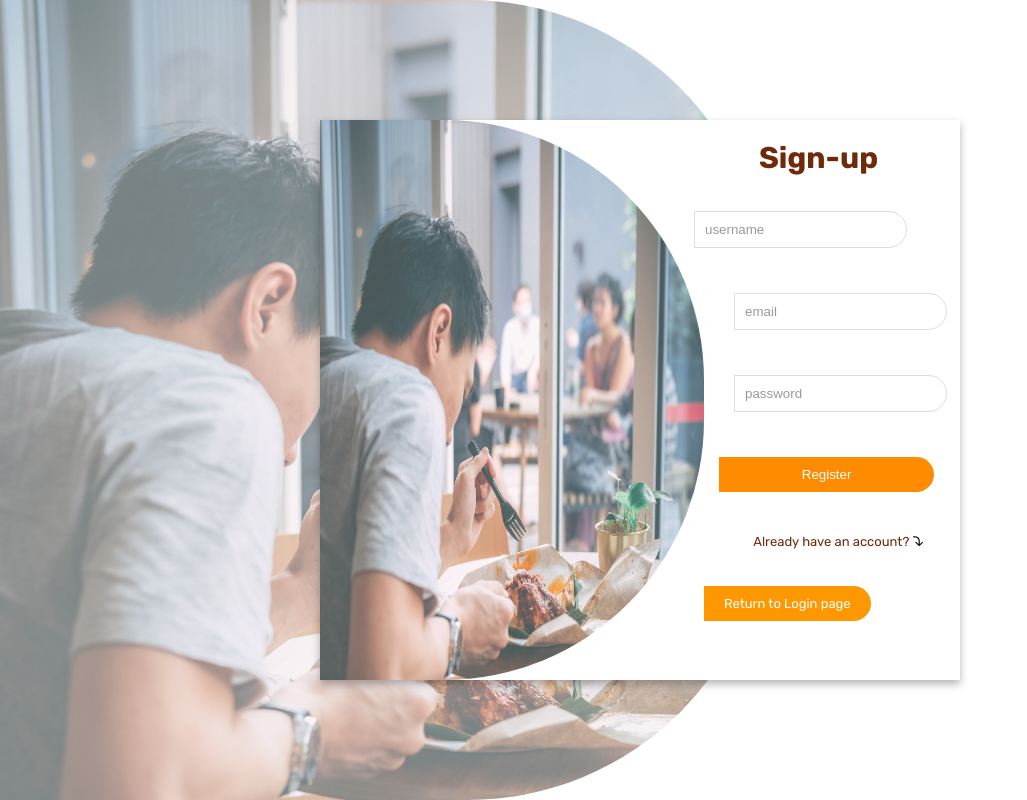
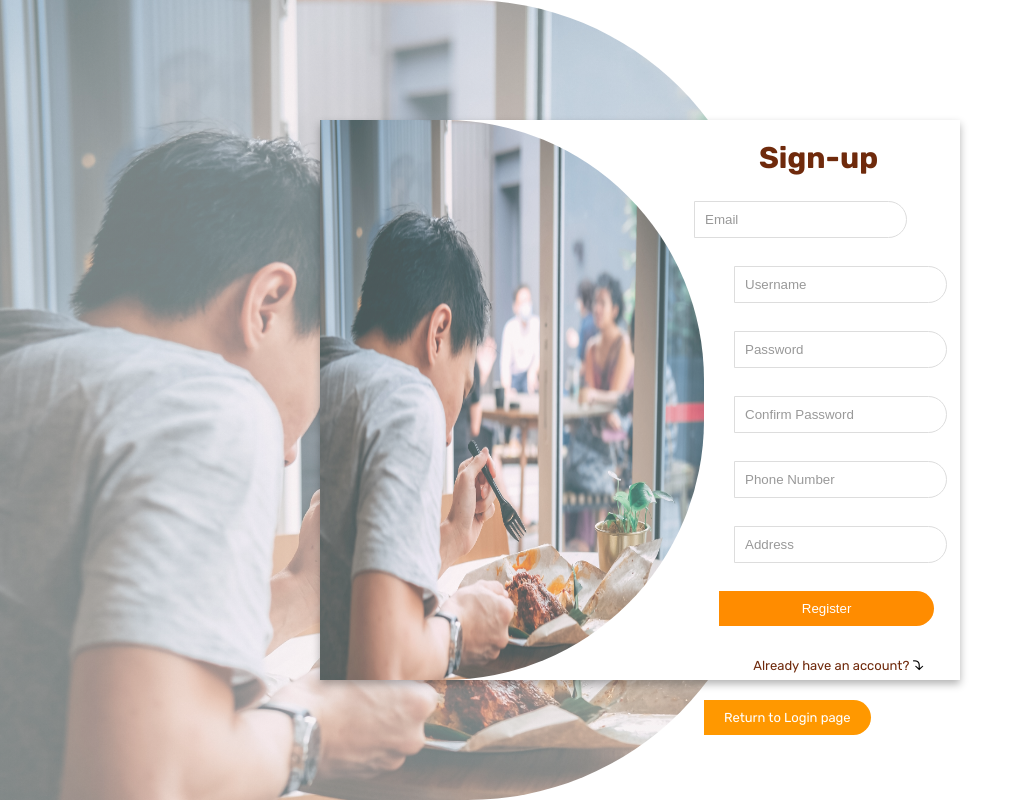
Before and after one commit to OlaoluOfficial/food_delivery_app, a React (Create React App) app in the folder frontend/client/: page /register in a window 1280 px wide. Shown: the whole page, without its empty margins (0-1027 px from the left). Built offline with nearby package versions, Linux system fonts and the light colour scheme.

Commit message:
implemented zod validation for both login and signup

```diff
--- a/frontend/client/src/restaurant/landingPage.js
+++ b/frontend/client/src/restaurant/landingPage.js
@@ -1,7 +1,7 @@
 import React, { useState, useEffect } from "react";
 import "./landingPage.css";
-import data from "./data.json"
-import {FaTrash, FaPen} from 'react-icons/fa'
+import { FaTrash, FaPen } from 'react-icons/fa'
+import {useForm} from "react-hook-form"
 
 const RestaurantLandingPage = () => {
   const [foods, setFoods] = useState([]);
@@ -10,20 +10,20 @@ const RestaurantLandingPage = () => {
   const [minPrice, setMinPrice] = useState("");
   const [image, setImage] = useState(null);
   const [desc, setDesc] = useState("");
+  // const {register} = useform()
 
   const fetchFoods = async () => {
-    // try {
-    //   const response = await fetch("");
-    //   if (response.ok) {
-    //     const data = await response.json();
-    //     setFoods(data);
-    //   } else {
-    //     console.error("Failed to fetch data from the database");
-    //   }
-    // } catch (error) {
-    //   console.error("Error:", error);
-    // }
-    setFoods(data)
+    try {
+      const response = await fetch("http://localhost:2300/api/v1/products");
+      if (response.ok) {
+        const data = await response.json();
+        setFoods(data.data);
+      } else {
+        console.error("Failed to fetch data from the database");
+      }
+    } catch (error) {
+      console.error("Error:", error);
+    }
   };
   useEffect(() => {
     // Simulated API endpoint for fetching data from the database
@@ -54,25 +54,25 @@ const RestaurantLandingPage = () => {
     formData.append("description", desc);
     console.log(formData)
 
-    // try {
-    //   // Simulate API request using fetch or Axios
-    //   const response = await fetch("YOUR_API_ENDPOINT", {
-    //     method: "POST",
-    //     body: formData,
-    //   });
+    try {
+      // Simulate API request using fetch or Axios
+      const response = await fetch("http://localhost:2300/api/v1/products", {
+        method: "POST",
+        body: formData,
+      });
 
-    //   if (response.ok) {
-    //     console.log("Data successfully uploaded to the database");
-    //     // Refetch the updated list of foods
-    //     fetchFoods();
-    //   } else {
-    //     console.error("Failed to upload data to the database");
-    //     // Additional logic or feedback for failure
-    //   }
-    // } catch (error) {
-    //   console.error("Error:", error);
-    // }
-    setFoods([...foods, dataForm]);
+      if (response.ok) {
+        alert("Data successfully uploaded to the database");
+        // Refetch the updated list of foods
+        fetchFoods();
+      } else {
+        console.error("Failed to upload data to the database");
+        // Additional logic or feedback for failure
+      }
+    } catch (error) {
+      console.error("Error:", error);
+    }
+    // setFoods([...foods, dataForm]);
     console.log(foods)
   };
 
@@ -104,7 +104,12 @@ const RestaurantLandingPage = () => {
   return (
     <div className="restaurant-page-container">
       <h1>Restaurant Admin Page</h1>
-      <form onSubmit={handleSubmit}>
+      <form
+        onSubmit={handleSubmit}
+        action="/upload"
+        method="POST"
+        encType="multipart/form-data"
+      >
         <label>
           Food Name:
           <input
@@ -175,7 +180,7 @@ const RestaurantLandingPage = () => {
               ></FaPen>
               <FaTrash
                 className="click-order2-icon"
-                 onClick={() => handleDelete(food.id)}
+                onClick={() => handleDelete(food.id)}
               ></FaTrash>
             </div>
           </div>
--- a/frontend/client/src/users/components/loginPage.jsx
+++ b/frontend/client/src/users/components/loginPage.jsx
@@ -1,28 +1,52 @@
-import { useState, useContext } from "react";
+import { useState, useContext, useEffect } from "react";
 import { Link, useNavigate } from "react-router-dom";
 import UserContext from "../userContext";
 import loginImg from "../img/login-img.jpg";
+import axios from "axios";
+import { useForm } from "react-hook-form";
+import { z } from "zod";
+import { zodResolver } from "@hookform/resolvers/zod";
+import { FaEyeSlash, FaEye } from "react-icons/fa";
+
+const schema = z.object({
+  username: z
+    .string()
+    .min(3, { message: "Username must be at least 3 characters." }),
+  password: z
+    .string()
+    .min(8, { message: "Password must be at least 8 characters" }),
+});
 
 function LoginPage() {
-  const [username, setUsername] = useState("");
+  const [loginError, setLoginError] = useState(null);
   const [password, setPassword] = useState("");
-  const [validationError, setValidationError] = useState(null);
-  const [loginError, setLoginError] = useState(null);
   const { setUserInfo } = useContext(UserContext);
+  const [type, setType] = useState("password");
+  const [icon, setIcon] = useState(<FaEye className="icons" />);
   const navigate = useNavigate();
-  async function login(e) {
-    e.preventDefault();
-    const userData = { username, password };
+  const {
+    register,
+    handleSubmit,
+    formState: { errors, isValid },
+  } = useForm({ resolver: zodResolver(schema) });
 
-    // If data is valid, proceed with the registration logic
-    setValidationError(null);
+  //password toggle function
+  const handleToggle = () => {
+    if (type === "password") {
+      setIcon(<FaEyeSlash className="icons" />);
+      setType("text");
+    } else {
+      setIcon(<FaEye className="icons" />);
+      setType("password");
+    }
+  };
+
+  async function login(data) {
     try {
-      const response = await fetch("http://localhost:2300/api/v1/auth", {
-        method: "POST",
-        body: JSON.stringify(userData),
-        headers: { "Content-Type": "application/json" },
-        credentials: "include",
-      });
+      const response = await axios.post(
+        "http://localhost:2300/api/v1/auth/login",
+        data
+      );
       if (response.ok) {
         response.json().then((userInfo) => {
           setUserInfo(userInfo);
@@ -31,19 +55,19 @@ function LoginPage() {
         alert("Login successful!");
         navigate("/");
         // Reset the form and clear input fields
-        setUsername("");
-        setPassword("");
-        setValidationError("");
         setLoginError("");
       } else {
         // Registration failed, handle error response from the server
         const data = await response.json();
-        alert(data.error); // Display the error message sent by the server
+        alert(data.data.message); // Display the error message sent by the server
       }
     } catch (error) {
-      console.error("Error during login:", error);
+      if (error.response.status == 400) {
+        setLoginError(error.response.data.msg); // Set the registration error message
+      } else {
+        setLoginError("An error occurred, please try again later");
+      }
       // Handle other errors (e.g., network error)
-      setLoginError("An error occurred during login. Please try again later."); // Set the registration error message
     }
   }
   return (
@@ -52,27 +76,44 @@ function LoginPage() {
         <div className="login-img-box">
           <img src={loginImg} alt="login-img" className="login-img" />
         </div>
-        <form onSubmit={login} className="login-container">
+        <form onSubmit={handleSubmit(login)} className="login-container">
           <h2 className="log">Login 🔐</h2>
+          <div>
             <input
               className="input-name"
               type="text"
-            placeholder="username"
-            value={username}
+              placeholder="Username"
               id="logIn"
-            onChange={(e) => setUsername(e.target.value)}
+              {...register("username")}
             />
+            {errors.username && (
+              <p className="error">{errors.username.message}</p>
+            )}
+          </div>
+          <div className="Password-input-container">
             <input
               className="input-password"
-            type="password"
+              type={type}
               id="password"
-            placeholder="password"
-            value={password}
-            onChange={(e) => setPassword(e.target.value)}
+              placeholder="Password"
+              {...register("password")}
             />
-          {validationError && <span className="error">{validationError}</span>}
-          {loginError && <span className="error">{loginError}</span>}
-          <button className="btnLog">Login</button>
+            {icon && <div onClick={handleToggle}>{icon}</div>}
+            <div>
+              {errors.password && (
+                <p className="error password-error">
+                  {errors.password.message}
+                </p>
+              )}
+            </div>
+          </div>
+          {loginError && (
+            <span className="error password-error">{loginError}</span>
+          )}
+          {/* <button disabled={!isValid} type="submit" className={ isValid ? "btnLog" : "btnLog2" }>Login</button> */}
+          <button type="submit" className="btnLog">
+            Login
+          </button>
           <p className="register-question">
             Don't have an account? <span className="reg-arrow">⤵</span>
           </p>
--- a/frontend/client/src/users/components/registerPage.jsx
+++ b/frontend/client/src/users/components/registerPage.jsx
@@ -1,25 +1,44 @@
 import React, { useState } from "react";
 import { Link, useNavigate } from "react-router-dom";
 import loginImg from "../img/login-img.jpg";
+import { useForm } from "react-hook-form";
+import { z } from "zod";
+import { zodResolver } from "@hookform/resolvers/zod";
+
+const Schema = z.object({
+  email: z.string(),
+  password: z
+    .string()
+    .min(8, { message: "Password must be at least 8 characters" }),
+  username: z
+    .string()
+    .min(3, { message: "Username must be at least 3 characters." }),
+  tel: z
+    .number({invalid_type_error: "Phone Number is required"})
+    .min(11, { message: "Phone Number should be atleast 11 numbers" }),
+  address: z
+    .string()
+    .min(10, { message: "Address must be atleast 10 characters long" }),
+});
 
 function RegisterPage() {
-  const [username, setUsername] = useState("");
-  const [email, setEmail] = useState("");
   const [password, setPassword] = useState("");
+  const [confirmPassword, setConfirmPassword] = useState("");
+  const {
+    register,
+    handleSubmit,
+    formState: { errors, isValid },
+  } = useForm({ resolver: zodResolver(Schema) });
   const [validationError, setValidationError] = useState(null);
   const [registrationError, setRegistrationError] = useState(null);
   // const history = useHistory(); // Access the history object
   const navigate = useNavigate();
-  async function register(e) {
-    e.preventDefault();
-    const userData = { username, password, email };
 
-    // If data is valid, proceed with the registration logic
-    setValidationError(null);
+  async function signUp(data) {
     try {
-      const response = await fetch("http://localhost:2300/api/v1/auth", {
+      const response = await fetch("http://localhost:2300/api/v1/auth/signUp", {
         method: "POST",
-        body: JSON.stringify(userData),
+        body: JSON.stringify(data),
         headers: { "Content-Type": "application/json" },
       });
 
@@ -29,8 +48,7 @@ function RegisterPage() {
         // Optionally, redirect to the login page
         navigate("/login"); // Use navigate to redirect to '/login'
         // Reset the form and clear input fields
-        setUsername("");
-        setEmail("");
+
         setPassword("");
         setValidationError("");
         setRegistrationError("");
@@ -53,35 +71,76 @@ function RegisterPage() {
         <div className="login-img-box">
           <img src={loginImg} alt="login-img" className="login-img" />
         </div>
-        <form className="login-container" onSubmit={register}>
+        <form className="login-container" onSubmit={handleSubmit(signUp)}>
           <h2 className="log">Sign-up</h2>
+          <div>
             <input
               className="input-name"
-            type="text"
-            id="username"
-            placeholder="username"
-            value={username}
-            onChange={(e) => setUsername(e.target.value)}
+              type="email"
+              id="email"
+              placeholder="Email"
+              {...register("email")}
             />
-
+            {errors.email && <p className="error">{errors.username.message}</p>}
+          </div>
+          <div>
             <input
               className="input-email"
-            type="email"
-            id="email"
-            placeholder="email"
-            value={email}
-            onChange={(e) => setEmail(e.target.value)}
+              id="username"
+              placeholder="Username"
+              type="text"
+              {...register("username")}
             />
+            {errors.username && (
+              <p className="error">{errors.username.message}</p>
+            )}
+          </div>
+          <div>
             <input
               className="input-password"
               type="password"
               id="password"
-            placeholder="password"
-            value={password}
-            onChange={(e) => setPassword(e.target.value)}
+              placeholder="Password"
+              {...register("password")}
             />
-
-          {validationError && <span className="error">{validationError}</span>}
+            {errors.password && (
+              <p className="error">{errors.password.message}</p>
+            )}
+          </div>
+          <div>
+            <input
+              className="input-password"
+              type="password"
+              id="password"
+              placeholder="Confirm Password"
+              {...register("confirmPassword")}
+            />
+            {errors.confirmPassword && (
+              <p className="error">{errors.confirmPassword.message}</p>
+            )}
+          </div>
+          <div>
+            <input
+              className="input-email"
+              id="username"
+              placeholder="Phone Number"
+              type="number"
+              {...register("tel", { valueAsNumber: true })}
+            />
+            {errors.tel && <p className="error">{errors.tel.message}</p>}
+          </div>
+          <div>
+            <input
+              className="input-email"
+              id="username"
+              placeholder="Address"
+              type="text"
+              {...register("address")}
+            />
+            {errors.address && (
+              <p className="error">{errors.address.message}</p>
+            )}
+          </div>
           {registrationError && (
             <span className="error">{registrationError}</span>
           )}
--- a/frontend/client/src/users/pages/BensCard.js
+++ b/frontend/client/src/users/pages/BensCard.js
@@ -2,9 +2,9 @@
 import image1 from "../beans-img3.jpg";
 
 function BensCard({ menu, selectedId, setSelectedId }) {
+  console.log(menu)
   function handleClick(id) {
     setSelectedId(id !== selectedId ? id : null);
-    console.log(id);
   }
   return (
     <div className="overall" onClick={() => handleClick(menu.id)}>
@@ -31,7 +31,7 @@ function BensCard({ menu, selectedId, setSelectedId }) {
           }
           onClick={() => handleClick(menu.id)}
         >
-          {menu.id === selectedId ? menu.selected : menu.option}
+          {menu.id === selectedId ? "Food Added" : "Add to Cart"}
         </button>
       </div>
     </div>
--- a/frontend/client/src/users/styles/Yemi.css
+++ b/frontend/client/src/users/styles/Yemi.css
@@ -228,7 +228,7 @@ LOGIN  REGISTERATION AND  PAGE
 
 .login-container {
   display: flex;
-  gap: 3.5rem;
+  gap: 2.5rem;
   flex-direction: column;
 }
 
@@ -242,13 +242,27 @@ a {
   margin-left: -1rem;
   width: 93%;
   padding: 10px;
-  margin-bottom: 10px;
+  margin-bottom: 3px;
   border: 1px solid #ddd;
   border-radius: 4px;
   border-radius: 0 5rem 5rem 0;
 }
 
 .input-password {
+  margin-left: 3rem;
+}
+
+.Password-input-container{
+  position: relative;
+}
+.icons{
+  position: absolute;
+  right: 1px;
+  top: 8px;
+  font-size: 20px;
+}
+
+.password-error{
   margin-left: 3rem;
 }
 
@@ -273,6 +287,22 @@ input::placeholder {
   transition: background-color 0.3s ease;
   border-radius: 0 5rem 5rem 0;
 }
+
+.btnLog2,
+.btnReg2 {
+  margin-left: 5rem;
+  width: 80%;
+  padding: 10px;
+  background-color: #efbd80;
+  color: white;
+  border: none;
+  border-radius: 4px;
+  cursor: pointer;
+  transition: background-color 0.3s ease;
+  border-radius: 0 5rem 5rem 0;
+}
+
+
 .btnLog {
   height: 35px;
 }
@@ -295,9 +325,10 @@ input::placeholder {
 
 .error {
   display: block;
-  color: rgb(0, 0, 0);
-  font-size: 14px;
-  margin-top: 5px;
+  color: rgb(197, 6, 6);
+  font-size: 12px;
+  margin-top: 0px;
+  /* border: 1px solid; */
 }
 
 span {
```
Also changed, not shown: frontend/client/src/delivery/deliveryPage.js (+36 -11 lines), frontend/client/src/users/pages/MenuSideCart.js (+17 -42 lines), 2 other files (tests, documents, lock files or other folders). Lines whose indentation alone changed are shown as unchanged.
